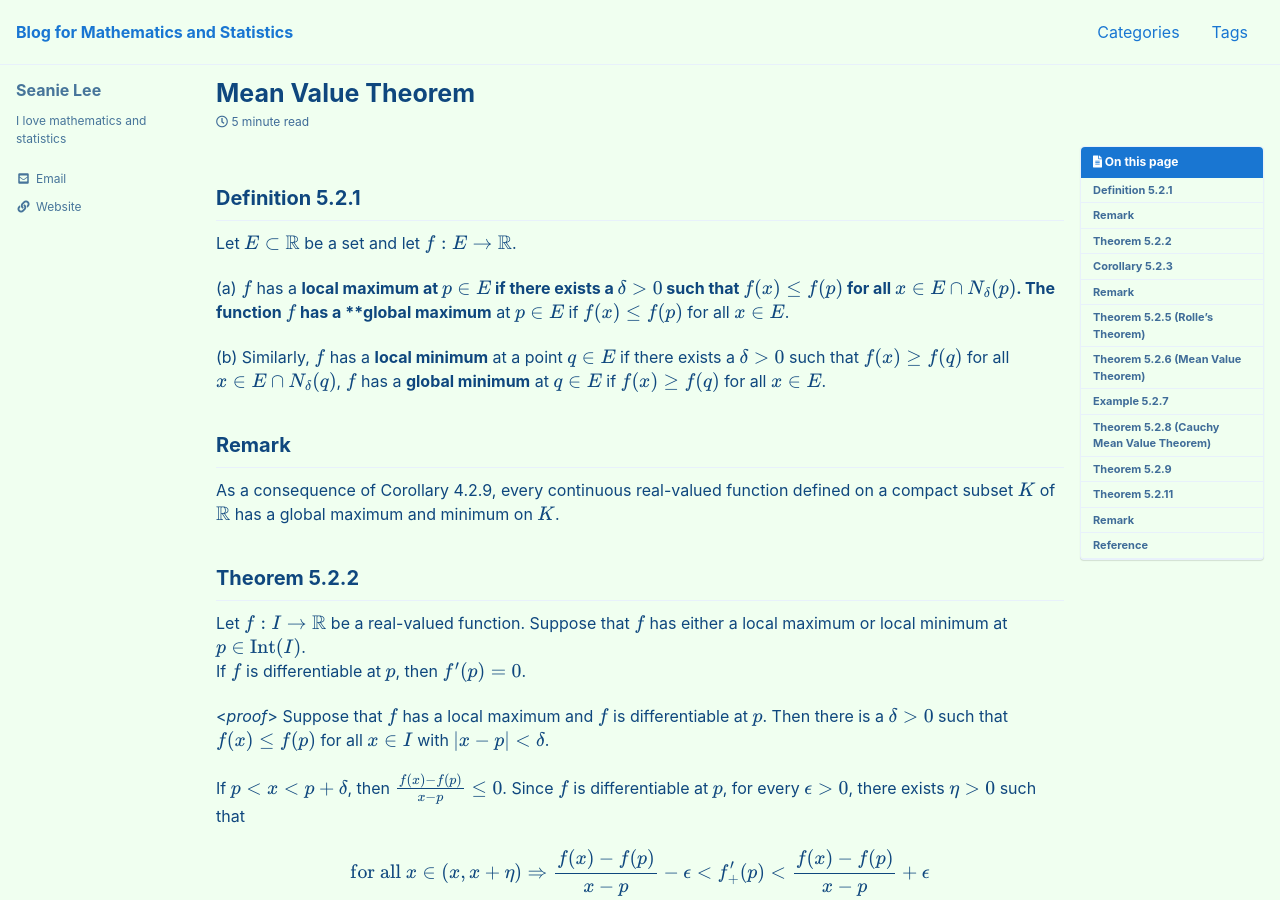
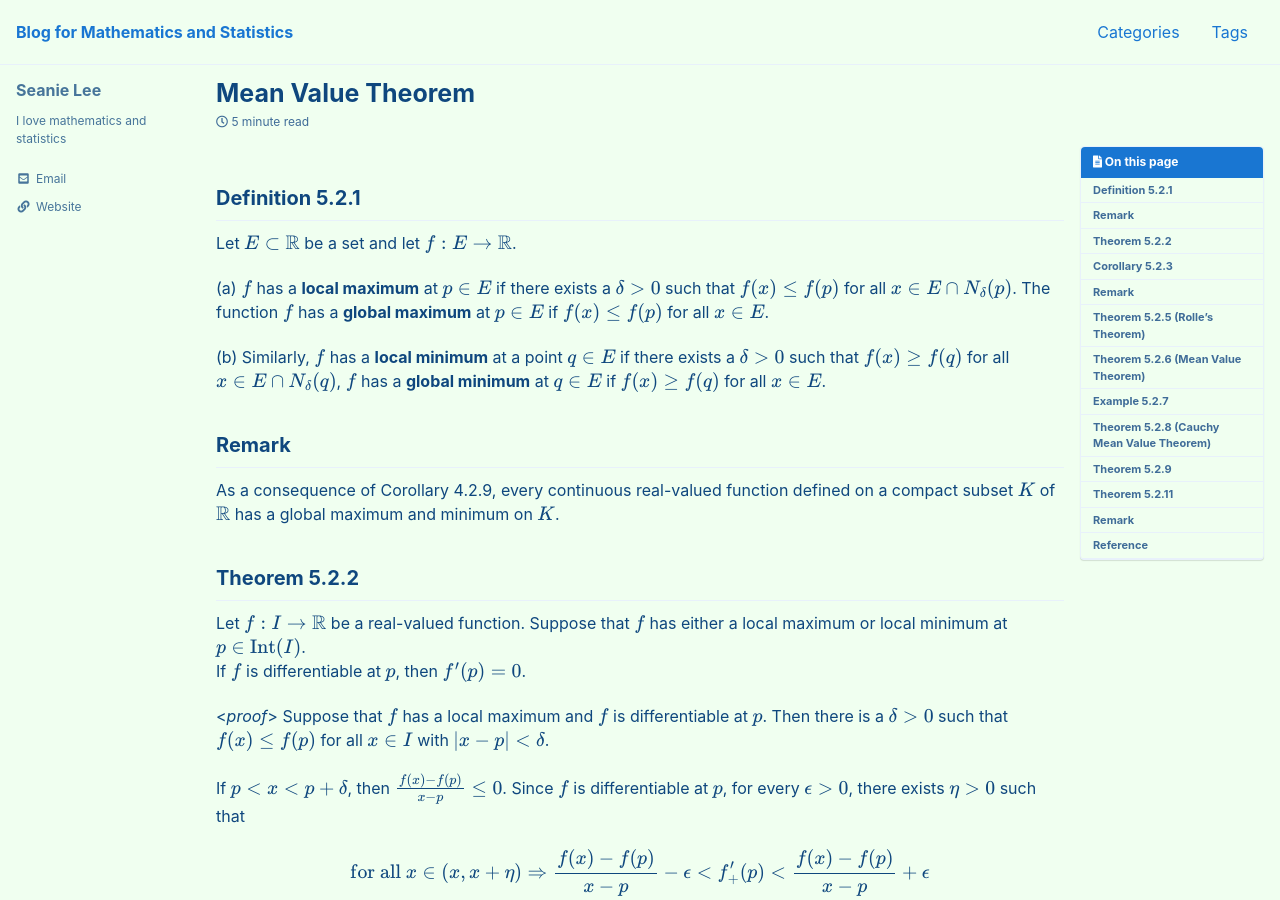
Before and after one commit to seanie12/blog, a Jekyll site: the page built from _posts/2021-04-24-mvt.md, in a window 1280 px wide and 900 px high. Built offline with Jekyll 4.4.1, drawn with Linux system fonts in a browser that asks for light colours; cached includes are drawn as plain includes; formulas are drawn with MathJax 3.

Commit message:
Update 2021-04-24-mvt.md

```diff
--- a/_posts/2021-04-24-mvt.md
+++ b/_posts/2021-04-24-mvt.md
@@ -24,7 +24,7 @@ comments : true
 ## Definition 5.2.1
 Let $E\subset \mathbb{R}$ be a set and let $f:E\to\mathbb{R}$.
 
-(a) $f$ has a **local maximum at $p\in E$ if there exists a $\delta>0$ such that $f(x)\leq f(p)$ for all $x\in E\cap N_\delta (p)$. The function $f$ has a **global maximum** at $p\in E$ if $f(x)\leq f(p)$ for all $x\in E$.
+(a) $f$ has a **local maximum** at $p\in E$ if there exists a $\delta>0$ such that $f(x)\leq f(p)$ for all $x\in E\cap N_\delta (p)$. The function $f$ has a **global maximum** at $p\in E$ if $f(x)\leq f(p)$ for all $x\in E$.
 
 (b) Similarly, $f$ has a **local minimum** at a point $q\in E$ if  there exists a $\delta>0$ such that $f(x)\geq f(q)$ for all $x\in E\cap N_\delta (q)$, $f$ has a **global minimum** at $q\in E$ if $f(x)\geq f(q)$ for all $x\in E$.
 
```
